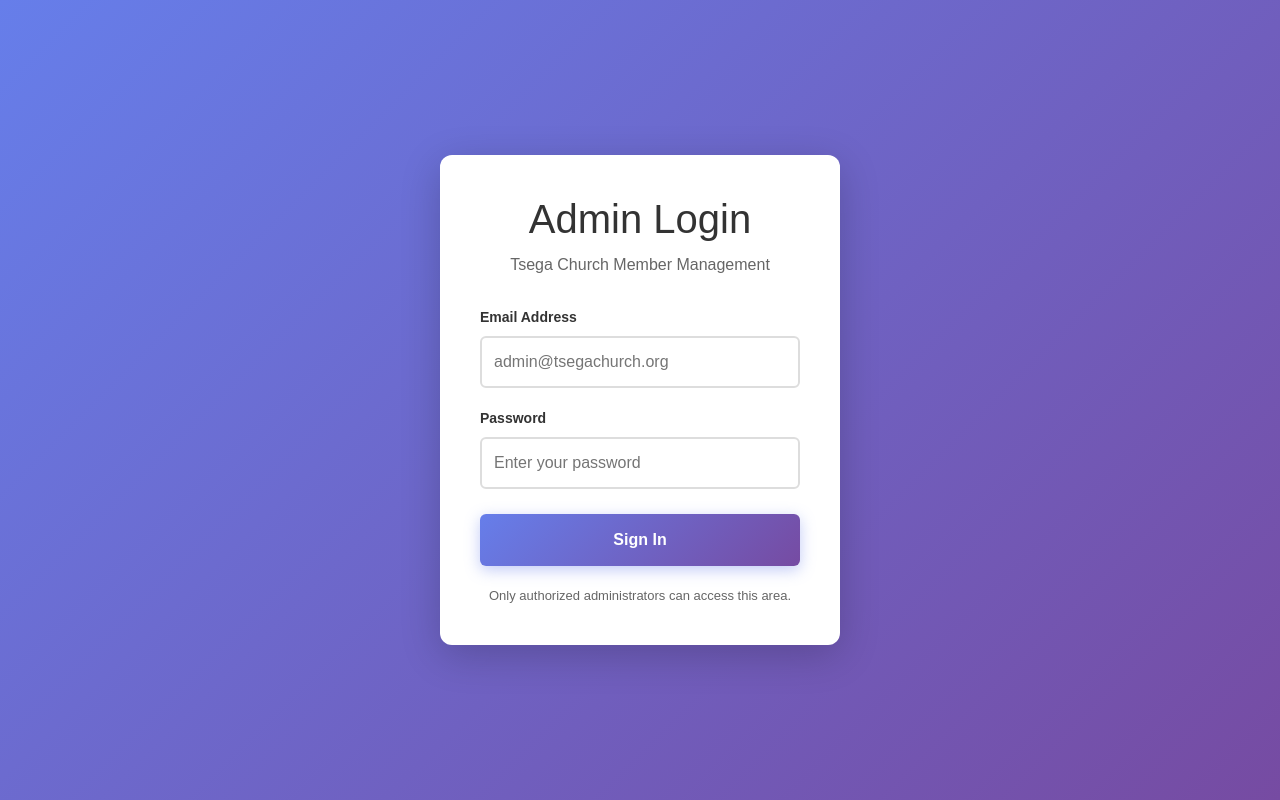
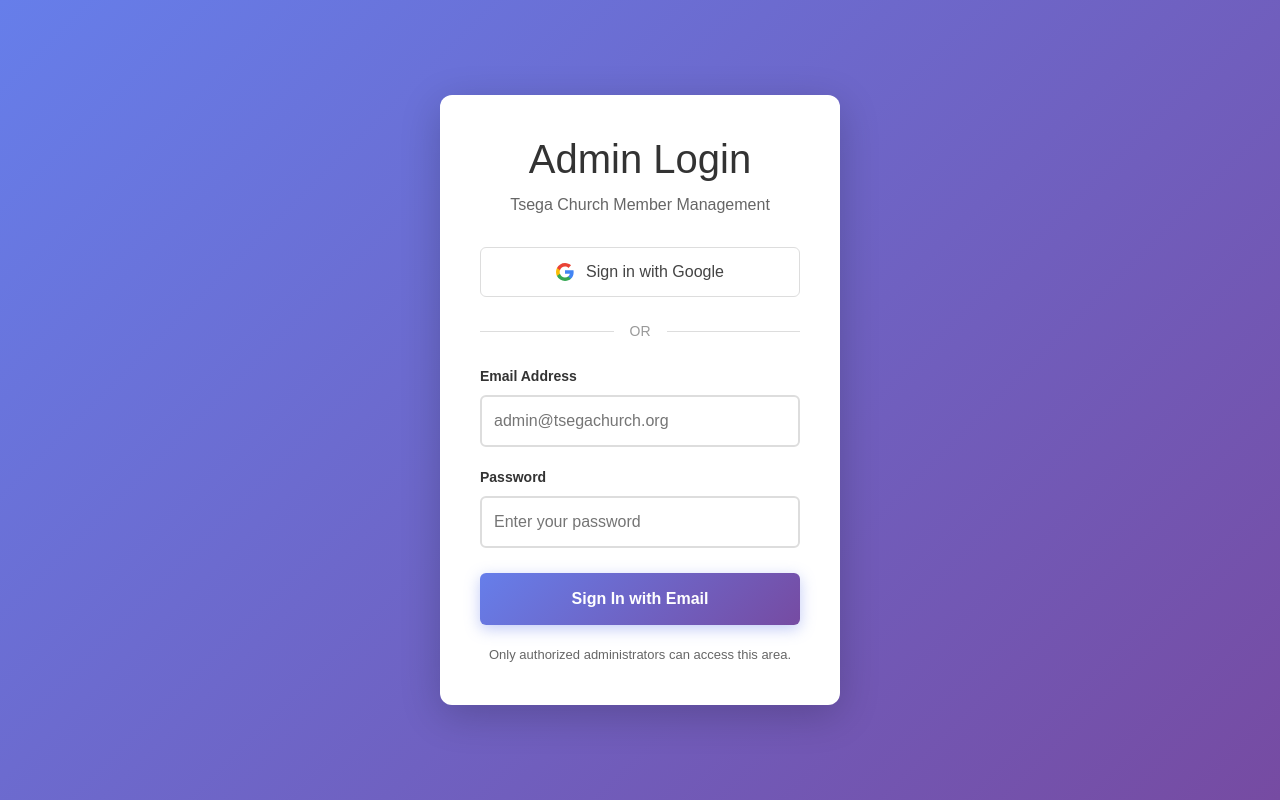
Before and after one commit to fassiliss/tsegachurch-site, a Next.js app: page /admin-login in a window 1280 px wide. Built offline with nearby package versions, Linux system fonts and the light colour scheme; no server answers.

Commit message:
Add Google Sign-In to admin login

```diff
--- a/pages/admin-login.tsx
+++ b/pages/admin-login.tsx
@@ -28,6 +28,25 @@ export default function AdminLogin() {
     } catch (error: any) {
       setError(error.message)
     } finally {
+      setLoading(false)
+    }
+  }
+
+  async function handleGoogleLogin() {
+    setError(null)
+    setLoading(true)
+
+    try {
+      const { data, error } = await supabase.auth.signInWithOAuth({
+        provider: 'google',
+        options: {
+          redirectTo: `${window.location.origin}/test-members`
+        }
+      })
+
+      if (error) throw error
+    } catch (error: any) {
+      setError(error.message)
       setLoading(false)
     }
   }
@@ -72,6 +91,60 @@ export default function AdminLogin() {
               {error}
             </div>
           )}
+
+          {/* Google Sign-In Button */}
+          <button
+            onClick={handleGoogleLogin}
+            disabled={loading}
+            style={{
+              width: '100%',
+              padding: '12px',
+              background: 'white',
+              color: '#444',
+              border: '1px solid #ddd',
+              borderRadius: '6px',
+              fontSize: '16px',
+              fontWeight: '500',
+              cursor: loading ? 'not-allowed' : 'pointer',
+              display: 'flex',
+              alignItems: 'center',
+              justifyContent: 'center',
+              gap: '12px',
+              marginBottom: '20px',
+              transition: 'all 0.2s'
+            }}
+            onMouseEnter={(e) => {
+              if (!loading) {
+                e.currentTarget.style.background = '#f8f8f8'
+                e.currentTarget.style.boxShadow = '0 2px 8px rgba(0,0,0,0.1)'
+              }
+            }}
+            onMouseLeave={(e) => {
+              e.currentTarget.style.background = 'white'
+              e.currentTarget.style.boxShadow = 'none'
+            }}
+          >
+            <svg width="18" height="18" viewBox="0 0 18 18" xmlns="http://www.w3.org/2000/svg">
+              <path d="M17.64 9.2c0-.637-.057-1.251-.164-1.84H9v3.481h4.844c-.209 1.125-.843 2.078-1.796 2.717v2.258h2.908c1.702-1.567 2.684-3.874 2.684-6.615z" fill="#4285F4"/>
+              <path d="M9.003 18c2.43 0 4.467-.806 5.956-2.18L12.05 13.56c-.806.54-1.836.86-3.047.86-2.344 0-4.328-1.584-5.036-3.711H.96v2.332C2.44 15.983 5.485 18 9.003 18z" fill="#34A853"/>
+              <path d="M3.964 10.712c-.18-.54-.282-1.117-.282-1.71 0-.593.102-1.17.282-1.71V4.96H.957C.347 6.175 0 7.55 0 9.002c0 1.452.348 2.827.957 4.042l3.007-2.332z" fill="#FBBC05"/>
+              <path d="M9.003 3.58c1.321 0 2.508.454 3.44 1.345l2.582-2.58C13.464.891 11.426 0 9.003 0 5.485 0 2.44 2.017.96 4.958L3.967 7.29c.708-2.127 2.692-3.71 5.036-3.71z" fill="#EA4335"/>
+            </svg>
+            {loading ? 'Signing in...' : 'Sign in with Google'}
+          </button>
+
+          {/* Divider */}
+          <div style={{
+            display: 'flex',
+            alignItems: 'center',
+            margin: '24px 0',
+            color: '#999',
+            fontSize: '14px'
+          }}>
+            <div style={{ flex: 1, height: '1px', background: '#ddd' }}></div>
+            <span style={{ padding: '0 16px' }}>OR</span>
+            <div style={{ flex: 1, height: '1px', background: '#ddd' }}></div>
+          </div>
 
           <form onSubmit={handleLogin}>
             <div style={{ marginBottom: '20px' }}>
@@ -144,7 +217,7 @@ export default function AdminLogin() {
                 boxShadow: '0 4px 15px rgba(102, 126, 234, 0.4)'
               }}
             >
-              {loading ? 'Signing in...' : 'Sign In'}
+              {loading ? 'Signing in...' : 'Sign In with Email'}
             </button>
           </form>
 
```
